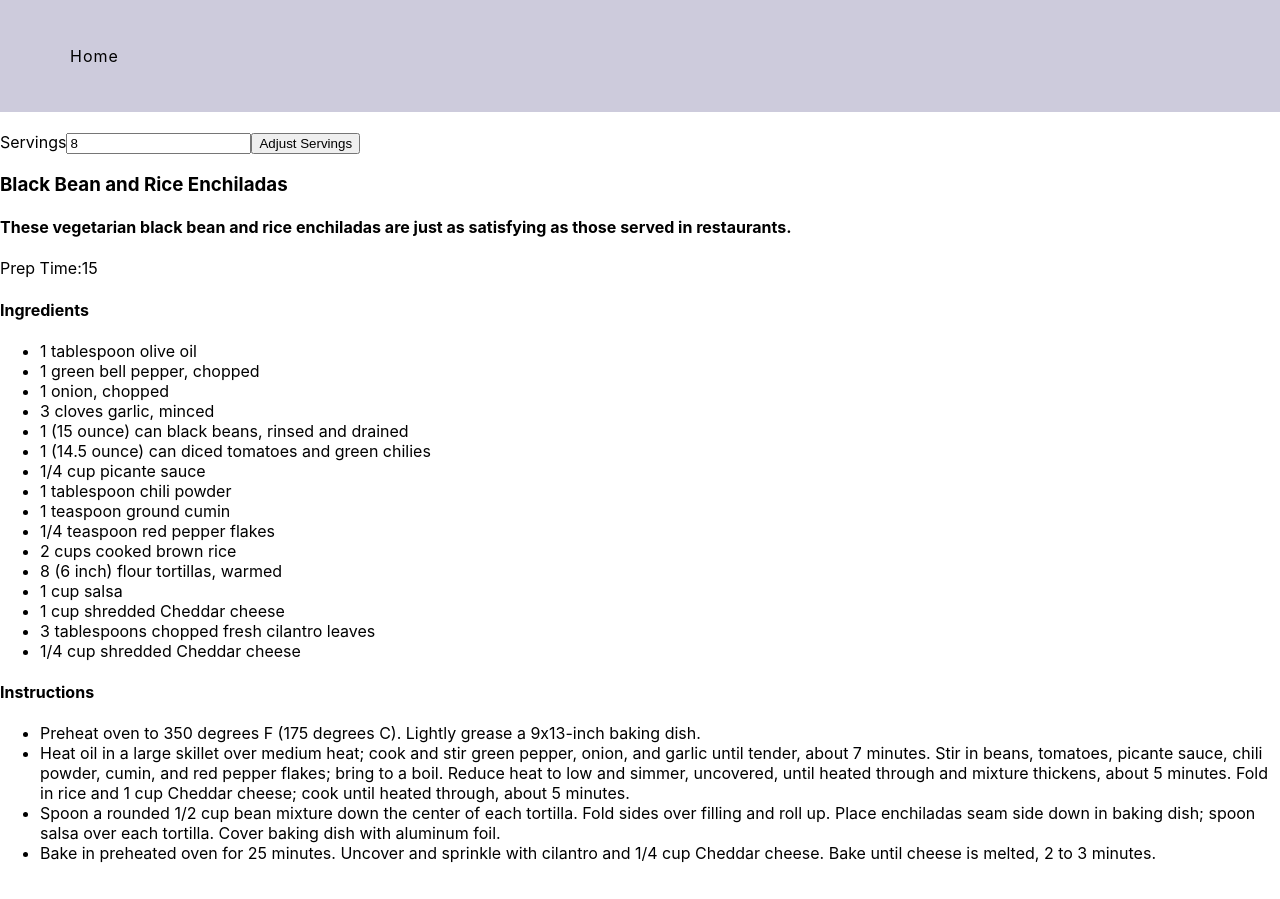
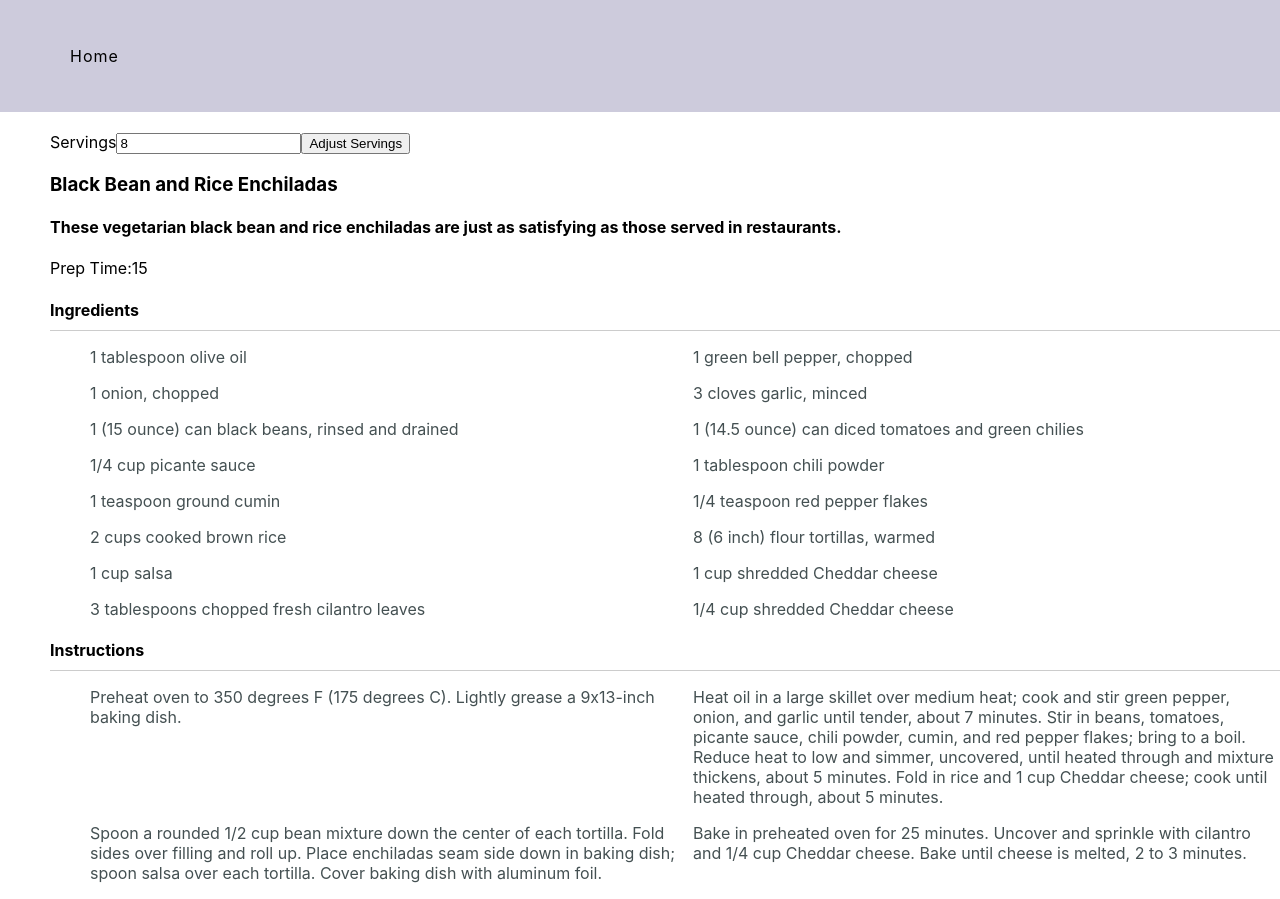
Before and after one commit to julienyaware/recipes, a React (Create React App) app: page / in a window 1280 px wide. Both pictures are taken after a click on the element 1093 px from the left and 342 px from the top of the page. Shown: the top 899 px of the page. Built offline with nearby package versions, Linux system fonts and the light colour scheme.

Commit message:
added some styling

```diff
--- a/src/components/RecipeDetails.jsx
+++ b/src/components/RecipeDetails.jsx
@@ -2,6 +2,7 @@ import React from 'react';
 import { useDispatch } from 'react-redux';
 import { useSelector } from 'react-redux'
 import {adjustServings} from './../reducers/specificRecipeDetailsSlice'
+import styles from './../styles/recipeDetails.css'
 
 function RecipeDetails() {
 
--- /dev/null
+++ b/src/styles/recipeDetails.css
@@ -0,0 +1,39 @@
+.reciperDetails{
+    margin-left: 50px;
+}
+
+.ingredients {
+    margin-top: 10px;
+  }
+
+  .heading {
+    border-bottom: 1px solid #ccc;
+    padding-bottom: 10px;
+    margin-bottom: 10px;
+  }
+
+  .listItem {
+    list-style: none;
+    display: grid;
+    grid-template-columns: repeat(2, 1fr);
+    grid-gap: 1rem;
+    margin-bottom: 1rem;
+    color: #445052;
+  }
+
+  .instructions {
+    margin-top: 2rem;
+    color: #445052;
+  }
+
+  .items {
+    list-style-type: square;
+    list-style-position: outside;
+    font-size: 13pt;
+    margin-left: 20px;
+  }
+
+  .items li {
+    margin-bottom: 8px;
+    line-height: 25px;
+  }
```
